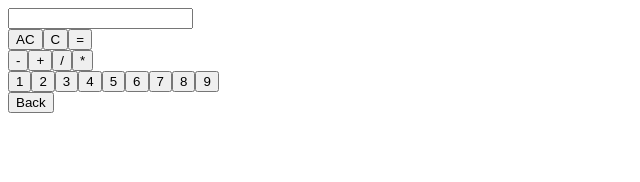
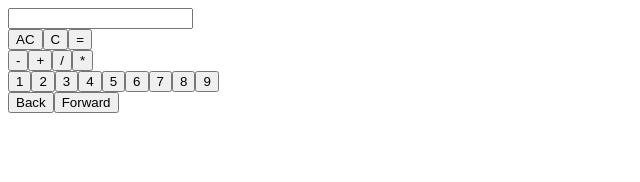
Before and after one commit to AKaushik2710/Calculator, a React (Vite) app: page / in a window 1280 px wide. Shown: the top 182 px of the page, without its empty margins (0-640 px from the left). Built offline with nearby package versions, Linux system fonts and the light colour scheme.

Commit message:
Redo Added

```diff
--- a/src/App.jsx
+++ b/src/App.jsx
@@ -56,6 +56,7 @@ function App() {
     }
   }
   function handleChange(back=false){
+    console.log(result.characters, index);
     if(back){
       setIndex(index +1);
       const recursor = {
@@ -70,6 +71,21 @@ function App() {
       const backIndex = (result.characters.length - index) >= 0 ? recursor.resume() : recursor.restart();
       myRef.current.value = result.characters[backIndex];
     }
+    else{
+      const recursor = {
+        resume : ()=>{
+          setIndex(index - 1);
+          return result.characters.length -index +2;
+        },
+        restart : ()=>{
+          const marker = (result.characters.length - index +2) - result.characters.length;
+          marker < 1 ? setIndex(index -1) : setIndex(result.characters.length);
+          return marker;
+        }
+      }
+      const backIndex = (result.characters.length - index +2) < result.characters.length ? recursor.resume() : recursor.restart();
+      myRef.current.value = result.characters[backIndex];
+    }
   }
   return <>
   <Div cn="holder">
@@ -81,6 +97,7 @@ function App() {
     </Div>
     <Div cn="history">
       <Button onClick={handleChange} egRef={myRef}>{"Back"}</Button>
+      <Button onClick={handleChange} egRef={myRef}>{"Forward"}</Button>
       <div>{result.history.map(x=>(x))}</div>
     </Div>
   </Div>
--- a/src/Components/Buttons.jsx
+++ b/src/Components/Buttons.jsx
@@ -82,8 +82,15 @@ handleInput: Not used
 
                 case "Back" :
                     try{
-                        console.log("wdfdf")
                         onClick(true); // setting back functionality
+                    }
+                    catch(error){
+                        console.error("Invalid Error")
+                    }
+                break;
+                    case "Forward" :
+                    try{
+                        onClick(); // setting back functionality
                     }
                     catch(error){
                         console.error("Invalid Error")
```
